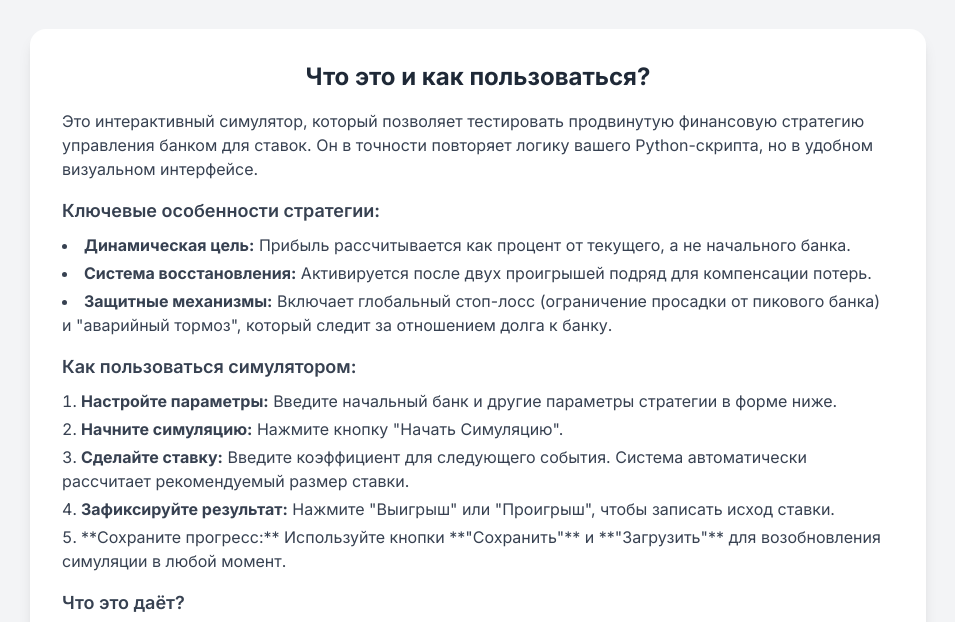
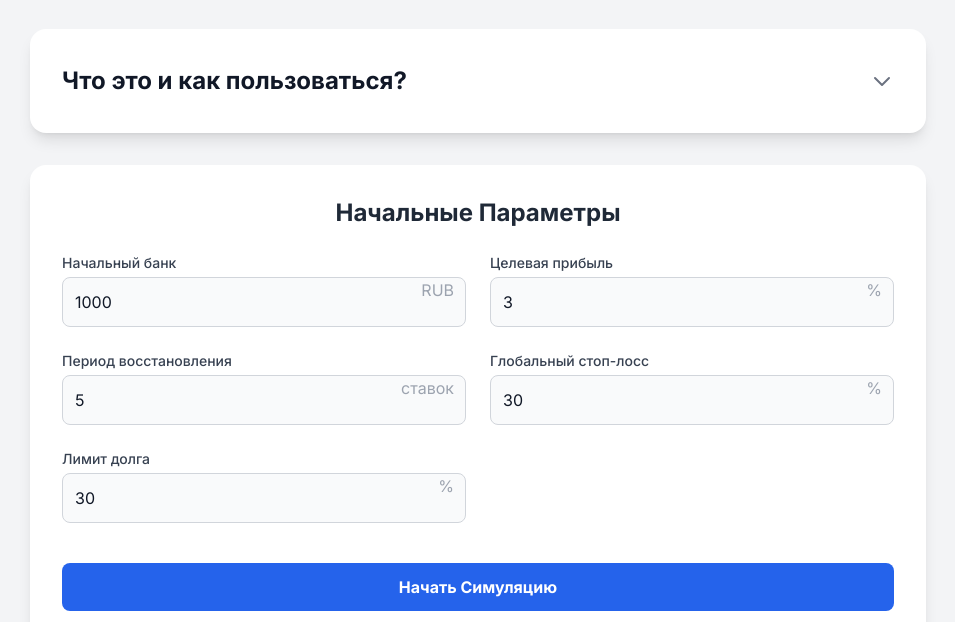
Before and after one commit to kirprong/pro_strategya, a plain HTML site: page index.html in a window 1280 px wide. Shown: the part 107-729 px from the top of the page, without its empty margins (162-1117 px from the left). Drawn offline with nearby package versions, Linux system fonts and the light colour scheme.

Commit message:
Add files via upload

```diff
--- a/index.html
+++ b/index.html
@@ -47,6 +47,14 @@
         input[type=number] {
             -moz-appearance: textfield;
         }
+
+        /* Скрытие стандартного маркера для Summary */
+        summary {
+            list-style: none;
+        }
+        summary::-webkit-details-marker {
+            display: none;
+        }
     </style>
 </head>
 <body class="bg-gray-100 text-gray-800 p-4 md:p-8">
@@ -56,10 +64,21 @@
             <p class="text-gray-600 mt-2">Интерактивный инструмент для тестирования продвинутой стратегии ставок.</p>
         </header>
 
-        <!-- Instructions View -->
+        <!-- Collapsible Instructions View -->
         <div class="bg-white p-6 md:p-8 rounded-2xl shadow-lg mb-8">
-            <h2 class="text-2xl font-bold mb-4 text-center">Что это и как пользоваться?</h2>
-            <div class="space-y-4 text-gray-700">
+            <!-- Details tag provides native expand/collapse functionality. Closed by default. -->
+            <details id="instructions-details" class="group">
+                <!-- Summary is the clickable header -->
+                <summary class="text-2xl font-bold text-gray-900 cursor-pointer list-none flex justify-between items-center py-1 hover:text-blue-600 transition duration-150">
+                    Что это и как пользоваться?
+                    <!-- Icon for visual feedback -->
+                    <svg class="w-6 h-6 text-gray-500 transition-transform duration-300 group-open:rotate-180" fill="none" stroke="currentColor" viewBox="0 0 24 24" xmlns="http://www.w3.org/2000/svg">
+                        <path stroke-linecap="round" stroke-linejoin="round" stroke-width="2" d="M19 9l-7 7-7-7"></path>
+                    </svg>
+                </summary>
+
+                <!-- The content is revealed when expanded -->
+                <div class="pt-4 border-t border-gray-200 mt-4 space-y-4 text-gray-700">
                     <p>Это интерактивный симулятор, который позволяет тестировать продвинутую финансовую стратегию управления банком для ставок. Он в точности повторяет логику вашего Python-скрипта, но в удобном визуальном интерфейсе.</p>
                     <div>
                         <h3 class="font-semibold text-lg mb-2">Ключевые особенности стратегии:</h3>
@@ -89,6 +108,7 @@
                         </ul>
                     </div>
                 </div>
+            </details>
         </div>
 
         <!-- Settings View -->
```
Lines whose indentation alone changed are shown as unchanged.
